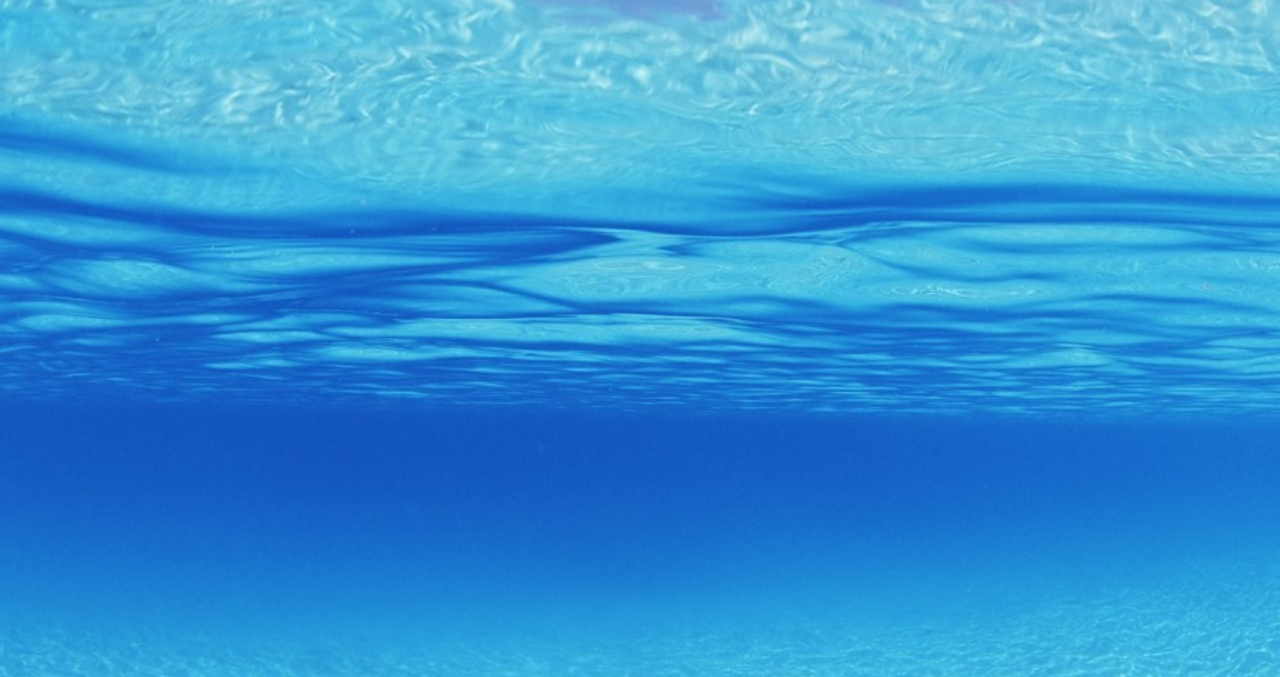
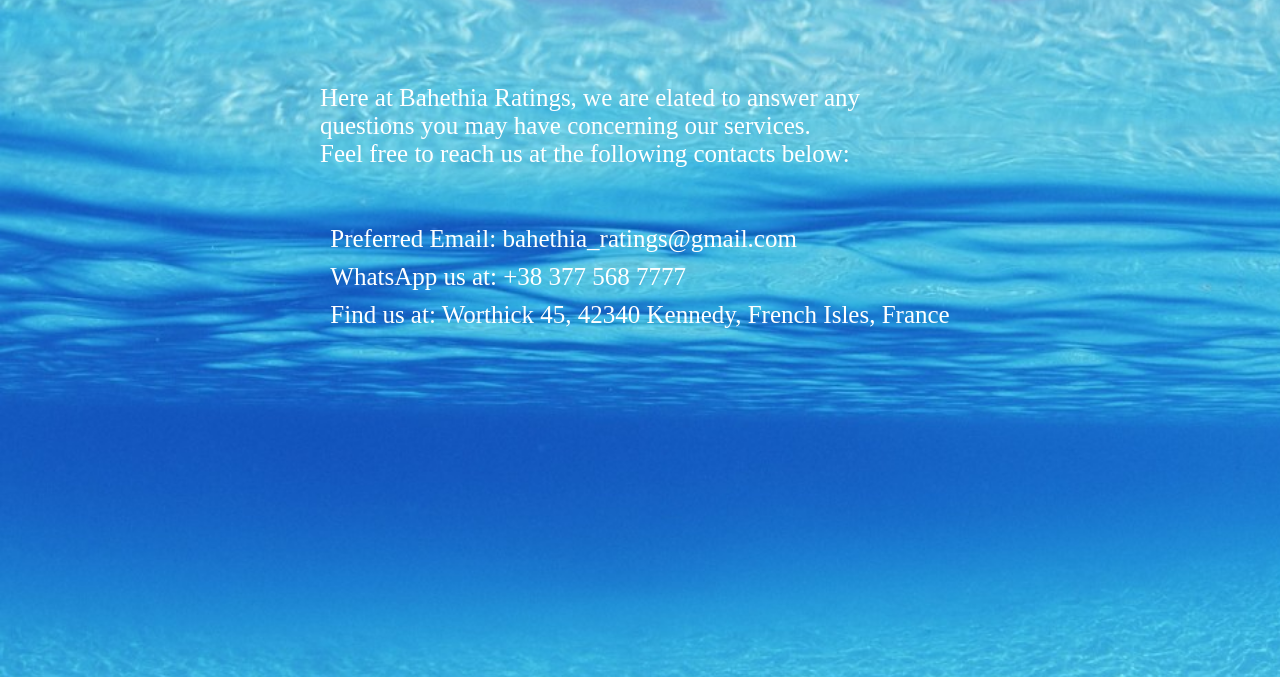
Before and after one commit to steveWDamesJr/javascript-capstone-project, a website built with webpack: page src/index.html in a window 1280 px wide. Both pictures are taken after a click on the link "Contact Us". Shown: the part 123-800 px from the top of the page. Built offline with nearby package versions, Linux system fonts and the light colour scheme; no server answers.

Commit message:
Add Contacts Page
Update styles for contacts page

```diff
--- /dev/null
+++ b/src/contacts.js
@@ -0,0 +1,16 @@
+const contact = document.querySelector('.contact');
+const main = document.querySelector('main');
+
+contact.addEventListener('click', () => {
+  main.innerHTML = `<div class="text-content">
+  <p class="contacts-p">
+    Here at Bahethia Ratings, we are elated to answer any questions you may have concerning our services. <br>
+    Feel free to reach us at the following contacts below:
+  </p>
+  <ul class="contacts-p">
+    <li>Preferred Email: bahethia_ratings@gmail.com</li>
+    <li>WhatsApp us at: +38 377 568 7777</li>
+    <li>Find us at: Worthick 45, 42340 Kennedy, French Isles, France</li>
+  </ul>
+  </div>`;
+});
--- a/src/index.js
+++ b/src/index.js
@@ -2,6 +2,7 @@ import './style.css';
 import axios from 'axios';
 import itemsCounter from './counter.js';
 import { getMovies, GetLikes } from './request.js';
+import './contacts.js';
 
 const main = document.querySelector('main');
 const div = document.querySelector('.movies');
--- a/src/style.css
+++ b/src/style.css
@@ -234,6 +234,7 @@ footer p {
 
 .text-content p {
   margin: 15px;
+  width: 50%;
 }
 
 .text-content li {
@@ -241,6 +242,11 @@ footer p {
   margin: 10px;
 }
 
+.contacts-p {
+  padding-top: 2rem;
+  color: #fff;
+}
+
 footer {
   margin-top: 55px;
   background: #c1c7d0b9;
```
